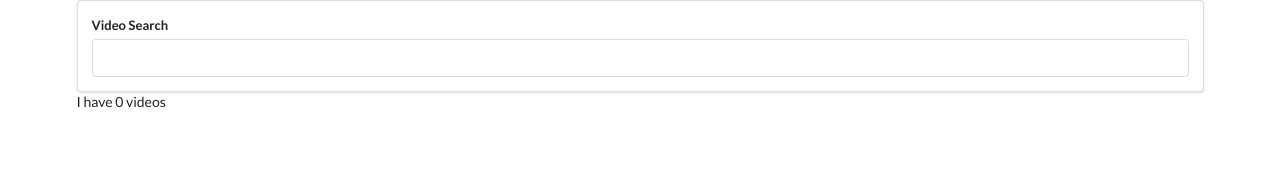
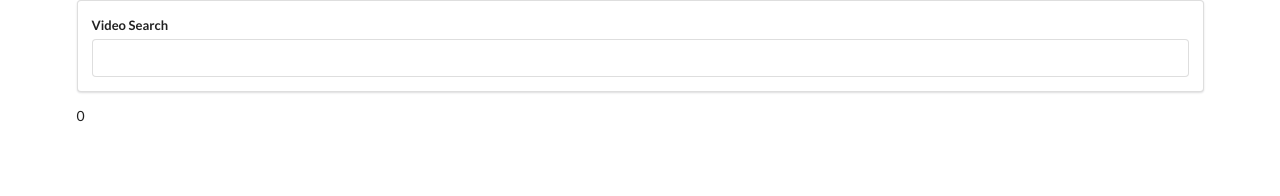
Before and after one commit to michaldobiezynski/videos, a React (Create React App) app: page / in a window 1280 px wide. Shown: the top 196 px of the page. Built offline with nearby package versions, Linux system fonts and the light colour scheme.

Commit message:
passing state as props

```diff
--- a/src/components/App.js
+++ b/src/components/App.js
@@ -2,6 +2,7 @@
 
 import SearchBar from './SearchBar';
 import youtube from '../apis/youtube';
+import VideoList from './VideoList';
 
 class App extends React.Component {
 	state = { videos: [] };
@@ -19,7 +20,8 @@
 	render() {
 		return (
 			<div className='ui container'>
-				<SearchBar onTermSubmit={this.onTermSubmit} />I have {this.state.videos.length} videos
+				<SearchBar onTermSubmit={this.onTermSubmit} />
+				<VideoList videos={this.state.videos} />
 			</div>
 		);
 	}
--- /dev/null
+++ b/src/components/VideoList.js
@@ -0,0 +1,7 @@
+import React from 'react';
+
+const VideoList = props => {
+	return <div>{props.videos.length}</div>;
+};
+
+export default VideoList;
```
